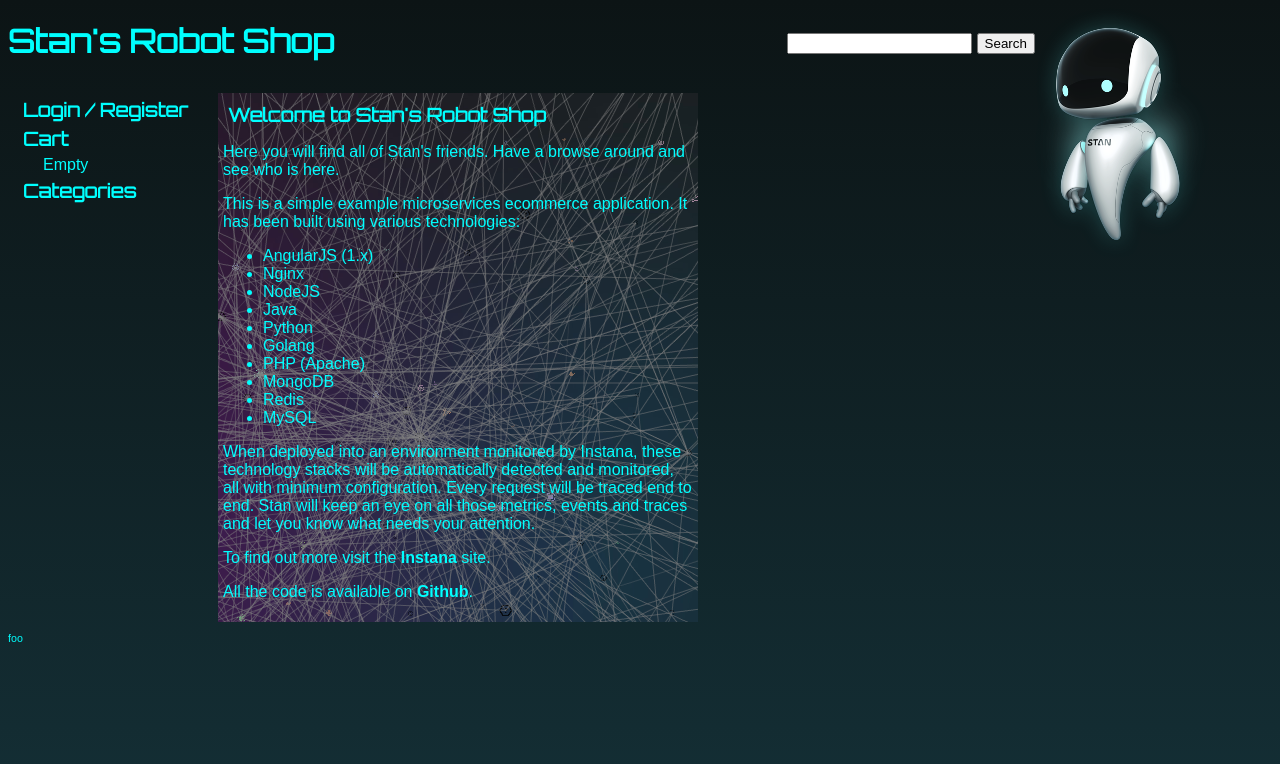
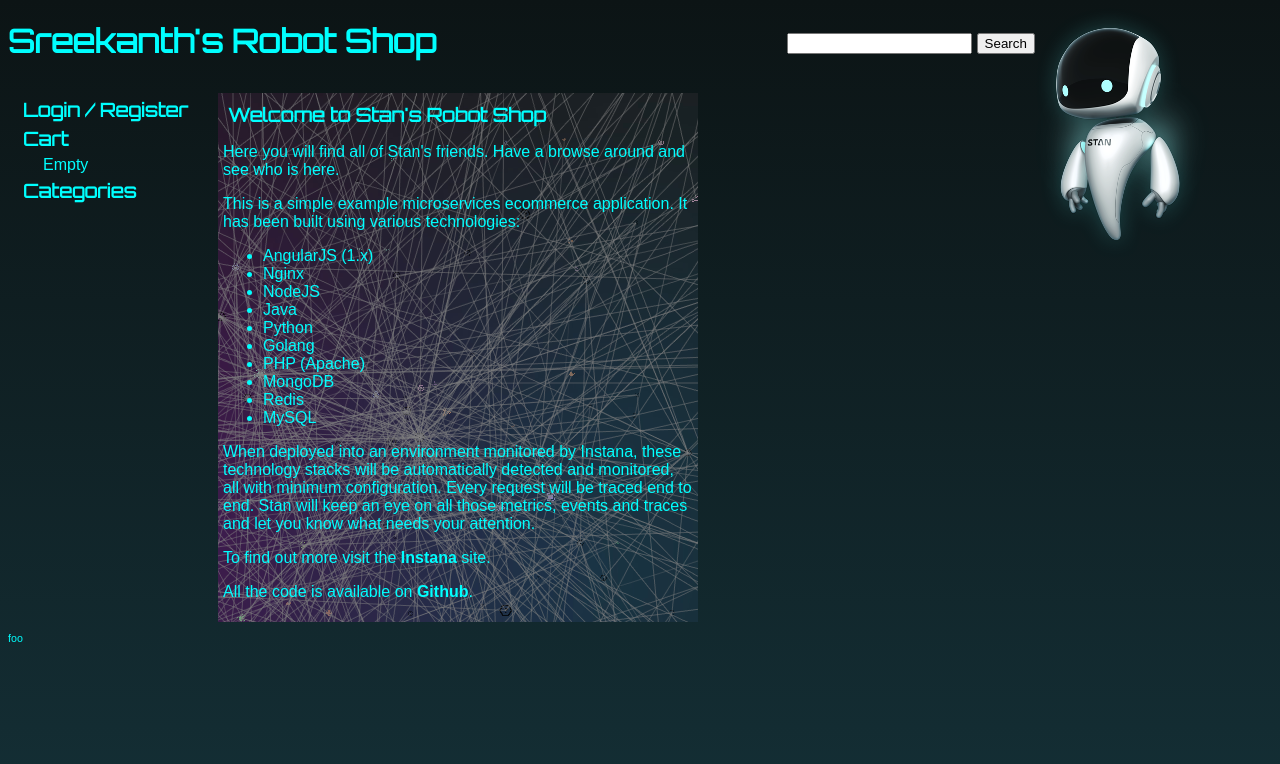
Before and after one commit to Sangala632/roboshop-dockerfiles, a plain HTML site: page frontend/static/index.html in a window 1280 px wide. Drawn offline with nearby package versions, Linux system fonts and the light colour scheme; some packages are replaced by stand-ins of ours; no server answers.

Commit message:
changing frontend index.html

```diff
--- a/frontend/static/index.html
+++ b/frontend/static/index.html
@@ -15,7 +15,7 @@
 
 <body ng-app="robotshop">
 <div ng-controller="shopform">
-    <h1><a href="/">Stan's Robot Shop</a></h1>
+    <h1><a href="/">Sreekanth's Robot Shop</a></h1>
     <span id="stan">
         <img src="/media/stan.png"/>
     </span>
```
